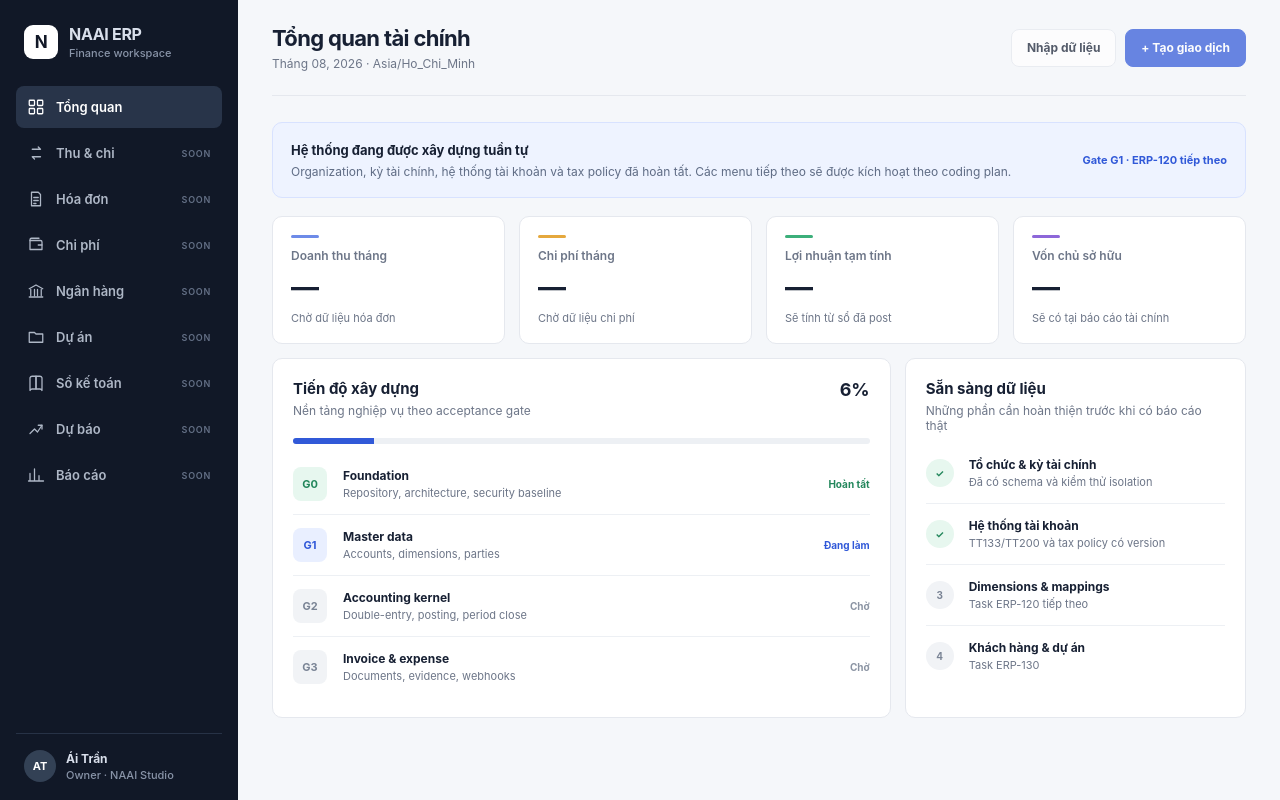
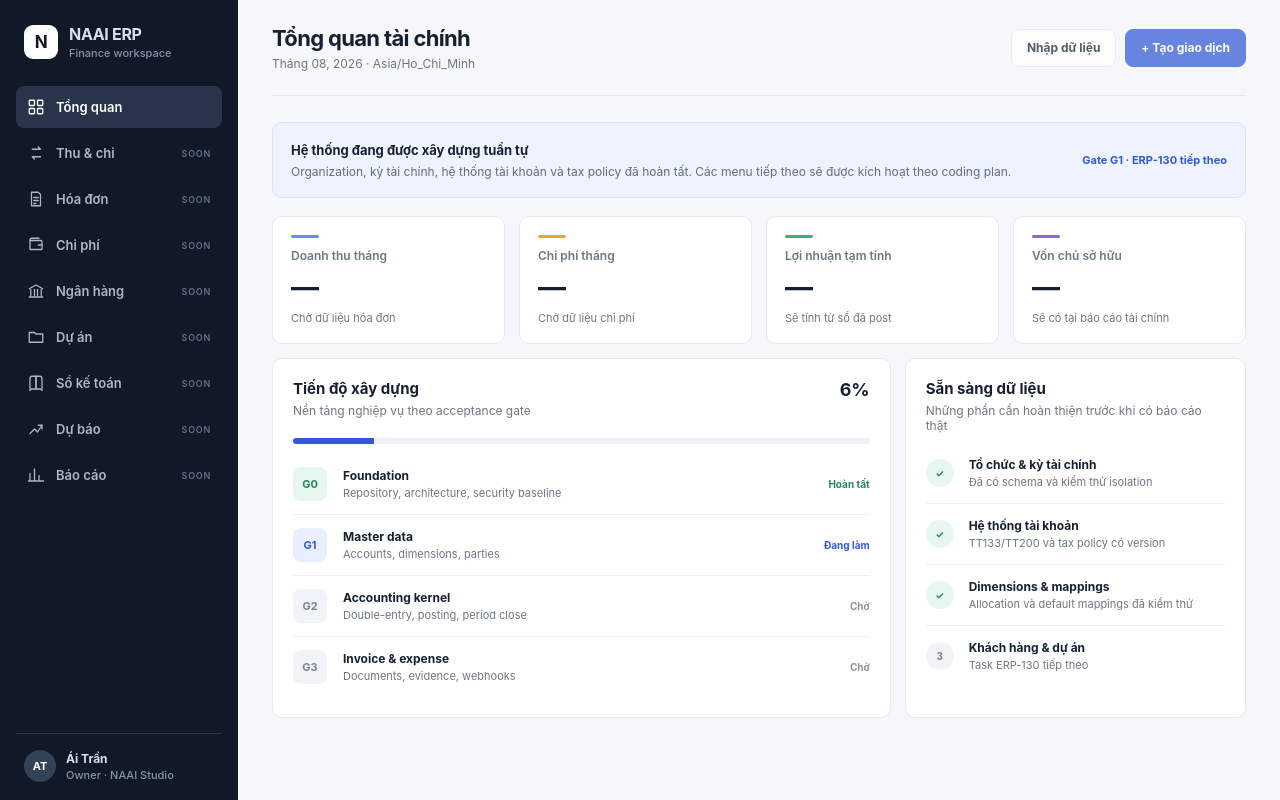
Before and after one commit to leolionart/naai-erp, a Next.js app in the folder apps/web/: page / in a window 1280 px wide. Built offline with nearby package versions, Linux system fonts and the light colour scheme.

Commit message:
docs(ERP-120): record verification and update preview

```diff
--- a/apps/web/src/app/page.tsx
+++ b/apps/web/src/app/page.tsx
@@ -134,7 +134,7 @@ export default function HomePage() {
               tiếp theo sẽ được kích hoạt theo coding plan.
             </p>
           </div>
-          <span>Gate G1 · ERP-120 tiếp theo</span>
+          <span>Gate G1 · ERP-130 tiếp theo</span>
         </section>
 
         <section className="metric-grid" aria-label="Chỉ số chính">
@@ -218,17 +218,17 @@ export default function HomePage() {
                 </div>
               </li>
               <li>
-                <span>3</span>
+                <span className="ok">✓</span>
                 <div>
                   <strong>Dimensions & mappings</strong>
-                  <small>Task ERP-120 tiếp theo</small>
+                  <small>Allocation và default mappings đã kiểm thử</small>
                 </div>
               </li>
               <li>
-                <span>4</span>
+                <span>3</span>
                 <div>
                   <strong>Khách hàng & dự án</strong>
-                  <small>Task ERP-130</small>
+                  <small>Task ERP-130 tiếp theo</small>
                 </div>
               </li>
             </ul>
```
Also changed, not shown: 5 other files (tests, documents, lock files or other folders).
